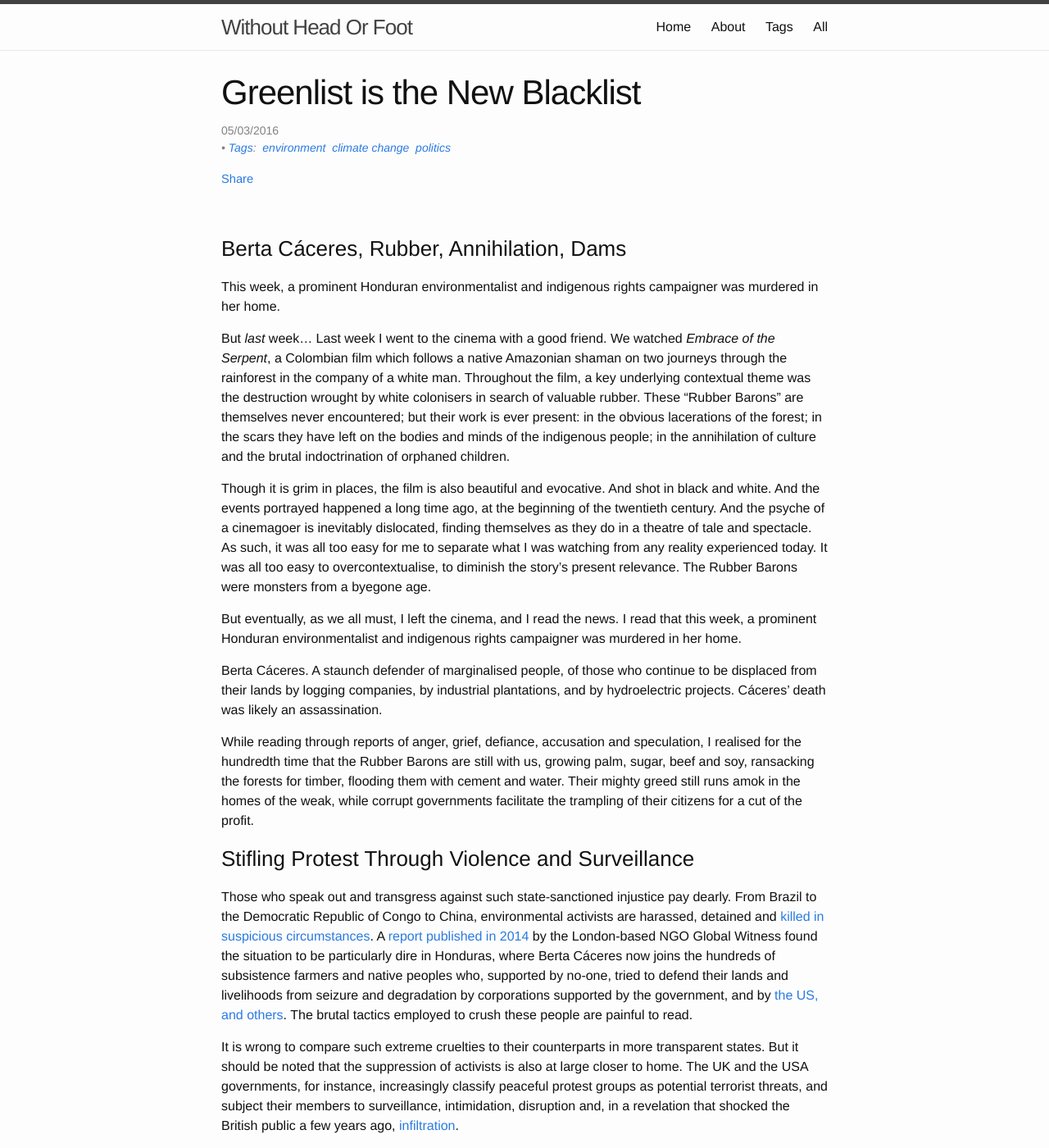
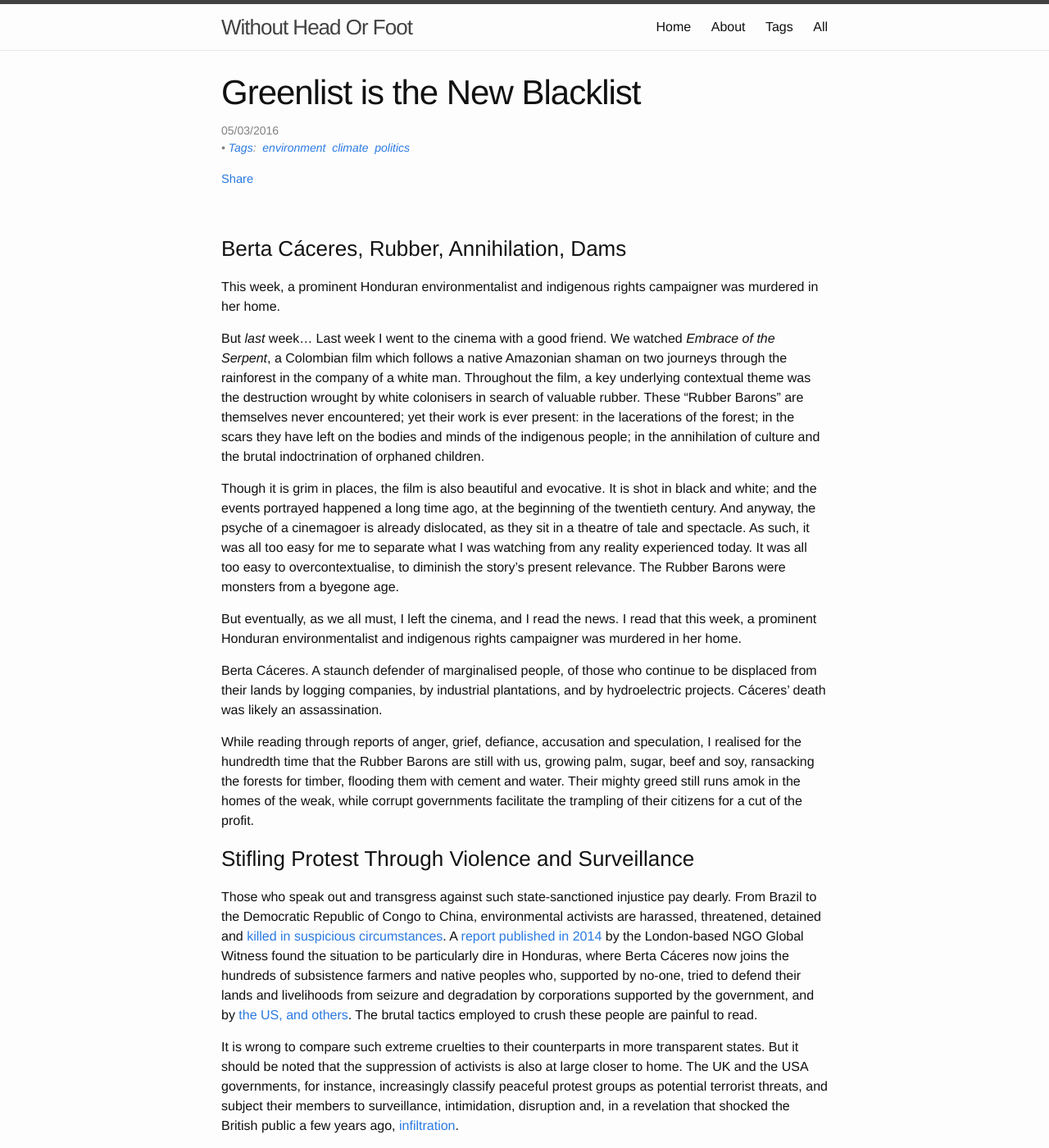
Before and after one commit to Allium/WithoutHeadOrFoot, a Jekyll site: the page built from _posts/2016-03-05-Greenlist-Is-The-New-Blacklist.md, in a window 1280 px wide and 1400 px high. Shown: the whole window at 82% size. Built offline with Jekyll 4.4.1, drawn with Linux system fonts in a browser that asks for light colours; comment, search, counter and statistics services are not loaded.

Commit message:
Re arranged sentences in opening section

```diff
--- a/_posts/2016-03-05-Greenlist-Is-The-New-Blacklist.md
+++ b/_posts/2016-03-05-Greenlist-Is-The-New-Blacklist.md
@@ -1,16 +1,16 @@
 ---
 layout:	post
 title:	Greenlist is the New Blacklist
-tags:	[environment, climate change, politics]
+tags:	[environment, climate, politics]
 ---
 
 ### Berta Cáceres, Rubber, Annihilation, Dams
 
 This week, a prominent Honduran environmentalist and indigenous rights campaigner was murdered in her home.
 
-But *last* week... Last week I went to the cinema with a good friend. We watched *Embrace of the Serpent*, a Colombian film which follows a native Amazonian shaman on two journeys through the rainforest in the company of a white man. Throughout the film, a key underlying contextual theme was the destruction wrought by white colonisers in search of valuable rubber. These "Rubber Barons" are themselves never encountered; but their work is ever present: in the obvious lacerations of the forest; in the scars they have left on the bodies and minds of the indigenous people; in the annihilation of culture and the brutal indoctrination of orphaned children.
+But *last* week... Last week I went to the cinema with a good friend. We watched *Embrace of the Serpent*, a Colombian film which follows a native Amazonian shaman on two journeys through the rainforest in the company of a white man. Throughout the film, a key underlying contextual theme was the destruction wrought by white colonisers in search of valuable rubber. These "Rubber Barons" are themselves never encountered; yet their work is ever present: in the lacerations of the forest; in the scars they have left on the bodies and minds of the indigenous people; in the annihilation of culture and the brutal indoctrination of orphaned children.
 
-Though it is grim in places, the film is also beautiful and evocative. And shot in black and white. And the events portrayed happened a long time ago, at the beginning of the twentieth century. And the psyche of a cinemagoer is inevitably dislocated, finding themselves as they do in a theatre of tale and spectacle. As such, it was all too easy for me to separate what I was watching from any reality experienced today. It was all too easy to overcontextualise, to diminish the story's present relevance. The Rubber Barons were monsters from a byegone age.
+Though it is grim in places, the film is also beautiful and evocative. It is shot in black and white; and the events portrayed happened a long time ago, at the beginning of the twentieth century. And anyway, the psyche of a cinemagoer is already dislocated, as they sit in a theatre of tale and spectacle. As such, it was all too easy for me to separate what I was watching from any reality experienced today. It was all too easy to overcontextualise, to diminish the story's present relevance. The Rubber Barons were monsters from a byegone age.
 
 But eventually, as we all must, I left the cinema, and I read the news. I read that this week, a prominent Honduran environmentalist and indigenous rights campaigner was murdered in her home.
 
@@ -21,7 +21,7 @@ While reading through reports of anger, grief, defiance, accusation and speculat
 
 ### Stifling Protest Through Violence and Surveillance
 
-Those who speak out and transgress against such state-sanctioned injustice pay dearly. From Brazil to the Democratic Republic of Congo to China, environmental activists are harassed, detained and [killed in suspicious circumstances](https://www.globalwitness.org/en/campaigns/environmental-activists/how-many-more/). A [report published in 2014](https://www.globalwitness.org/en/campaigns/environmental-activists/deadly-environment/) by the London-based NGO Global Witness found the situation to be particularly dire in Honduras, where Berta Cáceres now joins the hundreds of subsistence farmers and native peoples who, supported by no-one, tried to defend their lands and livelihoods from seizure and degradation by corporations supported by the government, and by [the US, and others](http://www.theguardian.com/global/2014/jan/07/honduras-dirty-war-clean-energy-palm-oil-biofuels). The brutal tactics employed to crush these people are painful to read.
+Those who speak out and transgress against such state-sanctioned injustice pay dearly. From Brazil to the Democratic Republic of Congo to China, environmental activists are harassed, threatened, detained and [killed in suspicious circumstances](https://www.globalwitness.org/en/campaigns/environmental-activists/how-many-more/). A [report published in 2014](https://www.globalwitness.org/en/campaigns/environmental-activists/deadly-environment/) by the London-based NGO Global Witness found the situation to be particularly dire in Honduras, where Berta Cáceres now joins the hundreds of subsistence farmers and native peoples who, supported by no-one, tried to defend their lands and livelihoods from seizure and degradation by corporations supported by the government, and by [the US, and others](http://www.theguardian.com/global/2014/jan/07/honduras-dirty-war-clean-energy-palm-oil-biofuels). The brutal tactics employed to crush these people are painful to read.
 
 It is wrong to compare such extreme cruelties to their counterparts in more transparent states. But it should be noted that the suppression of activists is also at large closer to home. The UK and the USA governments, for instance, increasingly classify peaceful protest groups as potential terrorist threats, and subject their members to surveillance, intimidation, disruption and, in a revelation that shocked the British public a few years ago, [infiltration](https://en.wikipedia.org/wiki/Mark_Kennedy_%28police_officer%29).
 
```
